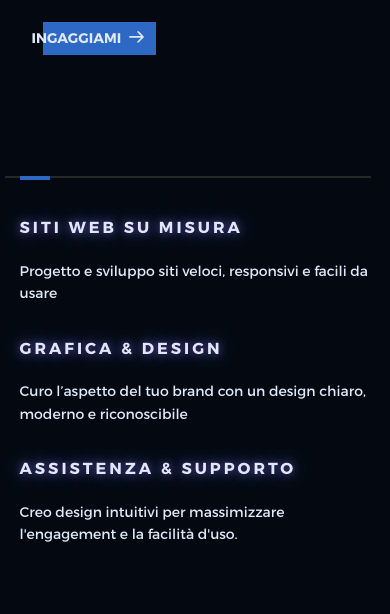
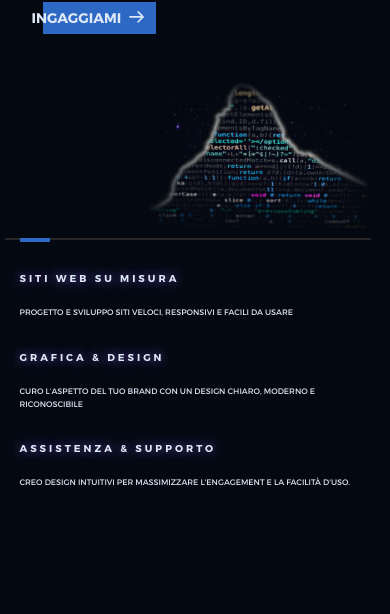
Before and after one commit to Aakraos/SalvatoreSalzillo, a plain HTML site: page index.html in a window 390 px wide. Shown: the part 230-844 px from the top of the page. Drawn offline with nearby package versions, Linux system fonts and the light colour scheme.

Commit message:
1.0.5
Modified Intro section visibility and added some padding to parallax img in about section

```diff
--- a/assets/css/main.css
+++ b/assets/css/main.css
@@ -627,6 +627,7 @@ body {
     width: 900px;
     max-width: 75%;
     height: 100%;
+    max-height: 100vh;
     -webkit-box-orient: vertical;
     -webkit-box-direction: normal;
     -webkit-flex-direction: column;
@@ -807,15 +808,38 @@ body {
 
 @media (max-width: 600px) {
     .intro--banner {
-        height: 360px;
+        height: 305px;
+        padding-bottom: 60px;
     }
 
     .intro--banner h1 {
-        font-size: 55px;
+        font-size: 32px;
     }
 
     .intro--banner img {
-        display: none;
+        width: 250px;
+    }
+
+    .intro--options {
+        display: block;
+    }
+
+    .intro--options>a {
+        display: block;
+        max-width: 100%;
+        margin: 0 0 30px 0;
+    }
+
+    .intro--options>a:last-child {
+        margin-bottom: 0;
+    }
+    .intro--options h3 {
+        font-size: 10px;
+        text-transform: uppercase;
+    }
+    .intro--options p {
+        font-size: 8px;
+        text-transform: uppercase;
     }
 }
 
@@ -824,18 +848,10 @@ body {
         height: auto;
     }
 
-    .intro--banner::before,
-    .intro--banner::after {
-        display: none;
-    }
-
     .intro--banner h1 {
         margin-top: 0;
     }
 
-    .intro--options {
-        display: none;
-    }
 }
 
 .work {
@@ -1082,6 +1098,7 @@ body {
 .about--banner {
     position: relative;
     height: 475px;
+    padding-bottom: 5%;
 }
 
 .about--banner::before {
@@ -1168,8 +1185,8 @@ body {
 
 /* Immagine del parallax */
 .parallax-img {
-    position: fixed;
-    top: -10vw;
+    position: relative;
+    padding-bottom: 6vw;
     width: 600px;
 }
 
```
